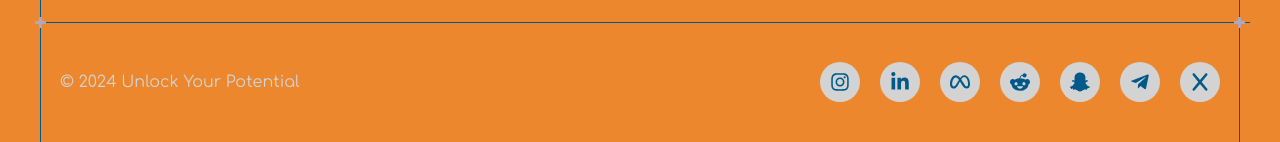
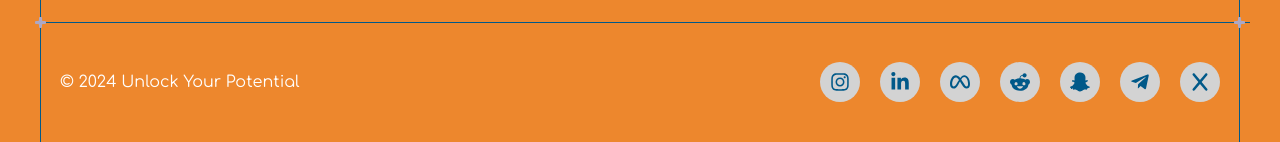
Before and after one commit to oyousaf/uyp, a React (Vite) app: page / in a window 1280 px wide. Shown: the part 5904-6046 px from the top of the page. Built offline with nearby package versions, Linux system fonts and the light colour scheme.

Commit message:
squashing bugs

```diff
--- a/src/components/Footer.jsx
+++ b/src/components/Footer.jsx
@@ -5,7 +5,7 @@ const Footer = () => {
   return (
     <Section className="!px-0 !py-10" id="footer" crosses>
       <div className="container flex sm:justify-between justify-center items-center gap-10 max-sm:flex-col">
-        <p className="text-md text-n-3 lg:block">
+        <p className="text-md text-n-1 lg:block">
           &copy; {new Date().getFullYear()} Unlock Your Potential
         </p>
         <ul className="flex gap-5 flex-wrap">
```
